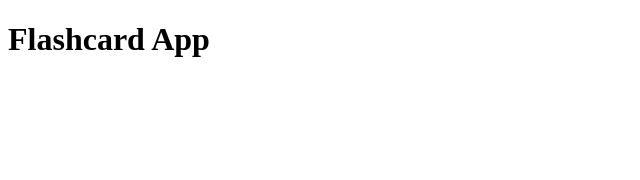
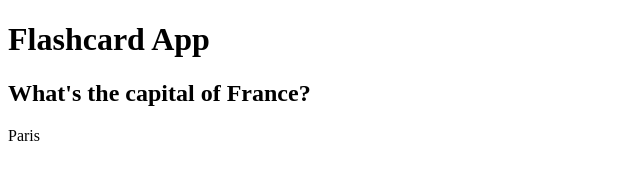
Before and after one commit to RukhsanaA/Flash, a plain HTML site: page index.html in a window 1280 px wide. Shown: the whole page, without its empty margins (0-640 px from the left). Drawn offline with Linux system fonts and the light colour scheme.

Commit message:
Update index.html

```diff
--- a/index.html
+++ b/index.html
@@ -5,5 +5,10 @@
   </head>
   <body>
     <h1>Flashcard App</h1>
+    <div>
+        <h2>What's the capital of France?</h2>
+        <p>Paris</p>
+    </div>
+</body>
   </body>
 </html>
```
